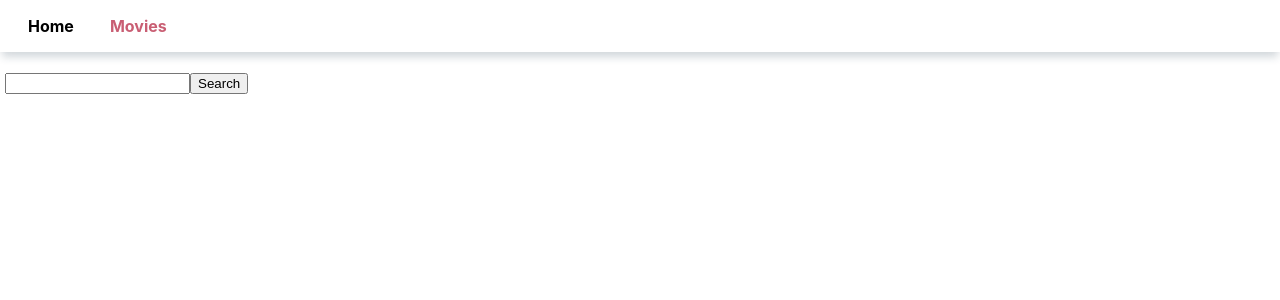
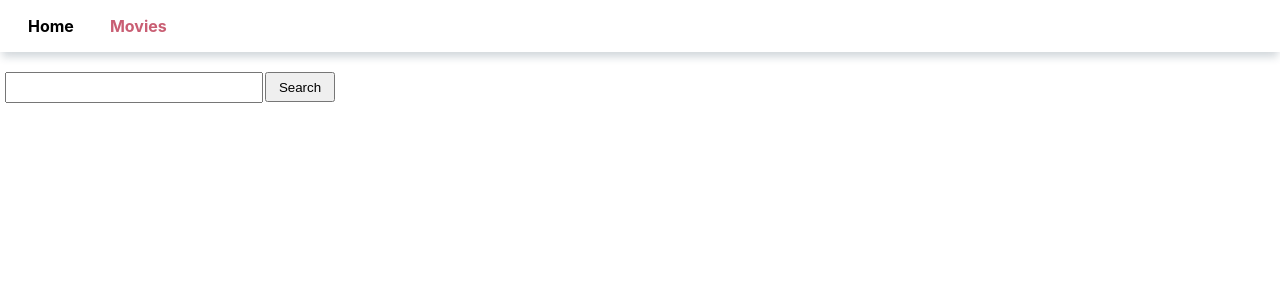
Before and after one commit to vova-rsk/goit-react-hw-04-movies, a React (Create React App) app: page /movies in a window 1280 px wide. Shown: the top 300 px of the page. Built offline with nearby package versions, Linux system fonts and the light colour scheme.

Commit message:
added styles

```diff
--- a/src/views/MovieDetailsPage/MovieDetailsPage.module.css
+++ b/src/views/MovieDetailsPage/MovieDetailsPage.module.css
@@ -3,7 +3,21 @@
 }
 
 .button {
+  display: flex;
+  align-items: baseline;
+  height: 18px;
   cursor: pointer;
+}
+
+.label {
+  margin-left: 4px;
+  font-size: 12px;
+  line-height: 1;
+}
+
+.arrow {
+  width: 16px;
+  align-self: center;
 }
 
 .goBackBtn {
--- a/src/views/MoviesPage/MoviesPage.module.css
+++ b/src/views/MoviesPage/MoviesPage.module.css
@@ -1,3 +1,19 @@
 .container {
   padding: 20px 5px;
 }
+
+.form {
+  display: flex;
+  justify-content: baseline;
+}
+
+.input {
+  width: 250px;
+  height: 25px;
+}
+
+.button {
+  margin-left: 2px;
+  width: 70px;
+  height: 30px;
+}
```
